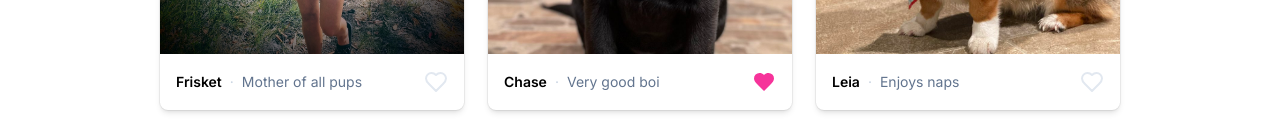
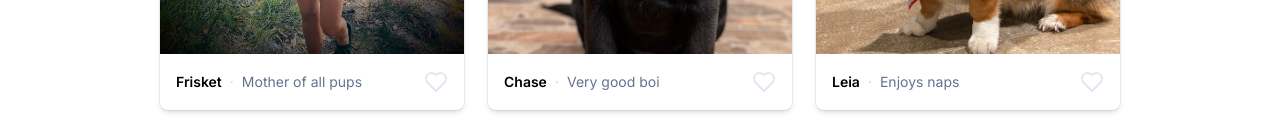
Before and after one commit to simshard/react-from-scratch, a React (Vite) app: page / in a window 1280 px wide. Shown: the part 660-792 px from the top of the page. Built offline with nearby package versions, Linux system fonts and the light colour scheme.

Commit message:
interactivity useState

```diff
--- a/package.json
+++ b/package.json
@@ -33,6 +33,7 @@
   "dependencies": {
     "@tailwindcss/vite": "^4.1.3",
     "@vitejs/plugin-react": "^4.3.4",
+    "lucide-react": "^0.503.0",
     "react": "^19.1.0",
     "react-dom": "^19.1.0",
     "tailwindcss": "^4.1.3"
--- /dev/null
+++ b/src/components/LikeToggle.tsx
@@ -0,0 +1,17 @@
+import { Heart } from "lucide-react";
+import  {useState} from "react";
+
+export function LikeToggle() {
+    const [isLiked, setIsLiked] = useState(false);
+        return (
+            <button className="group" onClick={() => setIsLiked(!isLiked)}>
+                <Heart
+              className={
+                isLiked
+                  ? "fill-pink-500 stroke-none"
+                  : "stroke-slate-200 group-hover:stroke-slate-300"
+              }
+            />
+          </button>
+        );
+    }
--- a/src/components/Puppylist.tsx
+++ b/src/components/Puppylist.tsx
@@ -1,4 +1,5 @@
 import { type Puppy } from "../types";
+import { LikeToggle } from "./LikeToggle";
 
 export function Puppylist({ puppies }: { puppies: Puppy[] }) {
     return (
@@ -31,26 +32,7 @@ function PuppyCard({ puppy }:PuppyCardProps) {
           <span className="text-slate-300">·</span>
           <p className="text-slate-500">{puppy.trait}</p>
         </div>
-        <button className="group">
-          <svg
-            xmlns="http://www.w3.org/2000/svg"
-            width={24}
-            height={24}
-            viewBox="0 0 24 24"
-            fill="none"
-            stroke="currentColor"
-            strokeWidth={2}
-            strokeLinecap="round"
-            strokeLinejoin="round"
-            className={
-              puppy.id === 2 // Chase
-                ? "fill-pink-500 stroke-none"
-                : "stroke-slate-200 group-hover:stroke-slate-300"
-            }
-          >
-            <path d="M19 14c1.49-1.46 3-3.21 3-5.5A5.5 5.5 0 0 0 16.5 3c-1.76 0-3 .5-4.5 2-1.5-1.5-2.74-2-4.5-2A5.5 5.5 0 0 0 2 8.5c0 2.3 1.5 4.05 3 5.5l7 7Z" />
-          </svg>
-        </button>
+        <LikeToggle />
       </div>
     </li>
   );
```
Also changed, not shown: 1 other file (tests, documents, lock files or other folders).
